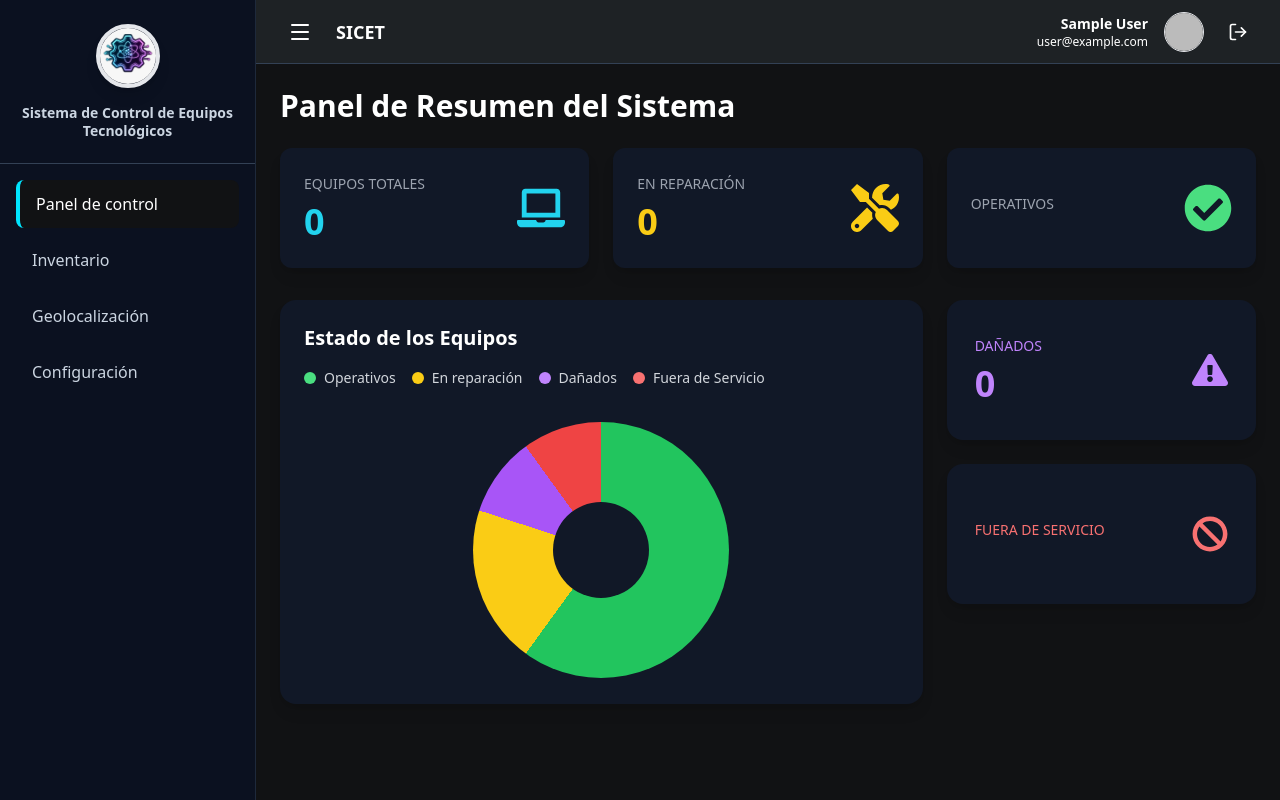
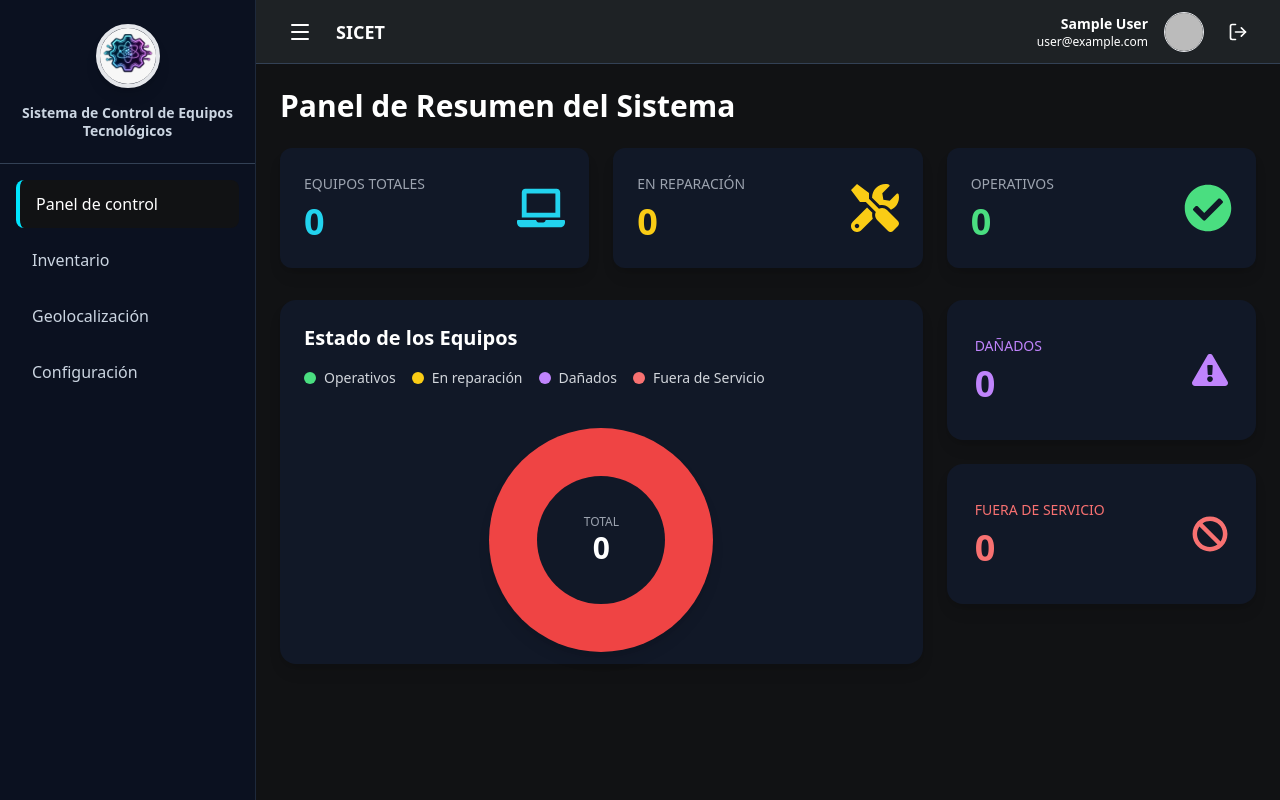
Before and after one commit to mg23117/sicet, a React (Vite) app: page / in a window 1280 px wide. Built offline with nearby package versions, Linux system fonts and the light colour scheme; no server answers; sample sign-in values are in the browser's storage.

Commit message:
feat: hacer gráfico donut dinámico

```diff
--- a/src/pages/Dashboard.tsx
+++ b/src/pages/Dashboard.tsx
@@ -10,17 +10,15 @@ import {
 import { useEffect, useState } from "react";
 import { getEquipments } from "../services/EquipmentStorage";
 
-
-
 const Dashboard = () => {
 
 
   const [stats, setStats] = useState({
     total: 0,
-    operativos: 0,
+    operativo: 0,
     reparacion: 0,
     dañados: 0,
-    fueradeServicio: 0,
+    FueradeServicio: 0,
   });
 
   useEffect(() => {
@@ -44,7 +42,45 @@ const Dashboard = () => {
 
   },
  []);
+const totalEquipos = stats.total || 1;
 
+  const operativoPorcentaje =
+    (stats.operativo / totalEquipos) * 100;
+
+  const reparacionPorcentaje =
+    (stats.reparacion / totalEquipos) * 100;
+
+  const dañadosPorcentaje =
+    (stats.dañados / totalEquipos) * 100;
+
+  const FueradeServicioPorcentaje =
+    (stats.FueradeServicio / totalEquipos) * 100;
+
+ const donutStyle = {
+  background: `conic-gradient(
+    #22c55e 0% ${operativoPorcentaje}%,
+    #facc15 ${operativoPorcentaje}% ${
+      operativoPorcentaje + reparacionPorcentaje
+    }%,
+    #a855f7 ${
+      operativoPorcentaje + reparacionPorcentaje
+    }% ${
+      operativoPorcentaje +
+      reparacionPorcentaje +
+      dañadosPorcentaje
+    }%,
+    #ef4444 ${
+      operativoPorcentaje +
+      reparacionPorcentaje +
+      dañadosPorcentaje
+    }% ${
+      operativoPorcentaje +
+      reparacionPorcentaje +
+      dañadosPorcentaje +
+      FueradeServicioPorcentaje
+    }%
+  )`,
+};
   return (
 
    <div>
@@ -138,20 +174,37 @@ const Dashboard = () => {
     </div>
 
     {/* Donut */}
-    <div className="flex flex-col flex-1 justify-center items-center h-[260px]">
+    <div className="flex justify-center items-start pt-2 h-[220px]">
       <div
-        className="
-          w-64 h-64 rounded-full
-          bg-[conic-gradient(#22c55e_0%_60%,#facc15_60%_80%,#a855f7_80%_90%,#ef4444_90%_100%)]
-          relative
-        "
+           className="w-56 h-56 rounded-full relative shadow-lg"
+          style={donutStyle}
+
       >
         <div
           className="
-            absolute w-24 h-24 rounded-full bg-[#111827]
-            top-1/2 left-1/2 -translate-x-1/2 -translate-y-1/2
-          "
-        />
+        absolute
+        w-32 h-32
+        rounded-full
+        bg-[#111827]
+        top-1/2
+        left-1/2
+        -translate-x-1/2
+        -translate-y-1/2
+        flex
+        flex-col
+        justify-center
+        items-center
+      "
+      >
+      <p className="text-xs text-gray-400 uppercase">
+        Total
+      </p>
+
+      <h2 className="text-3xl font-bold text-white">
+        {stats.total}
+      </h2>
+
+    </div>
       </div>
     </div>
 
```
